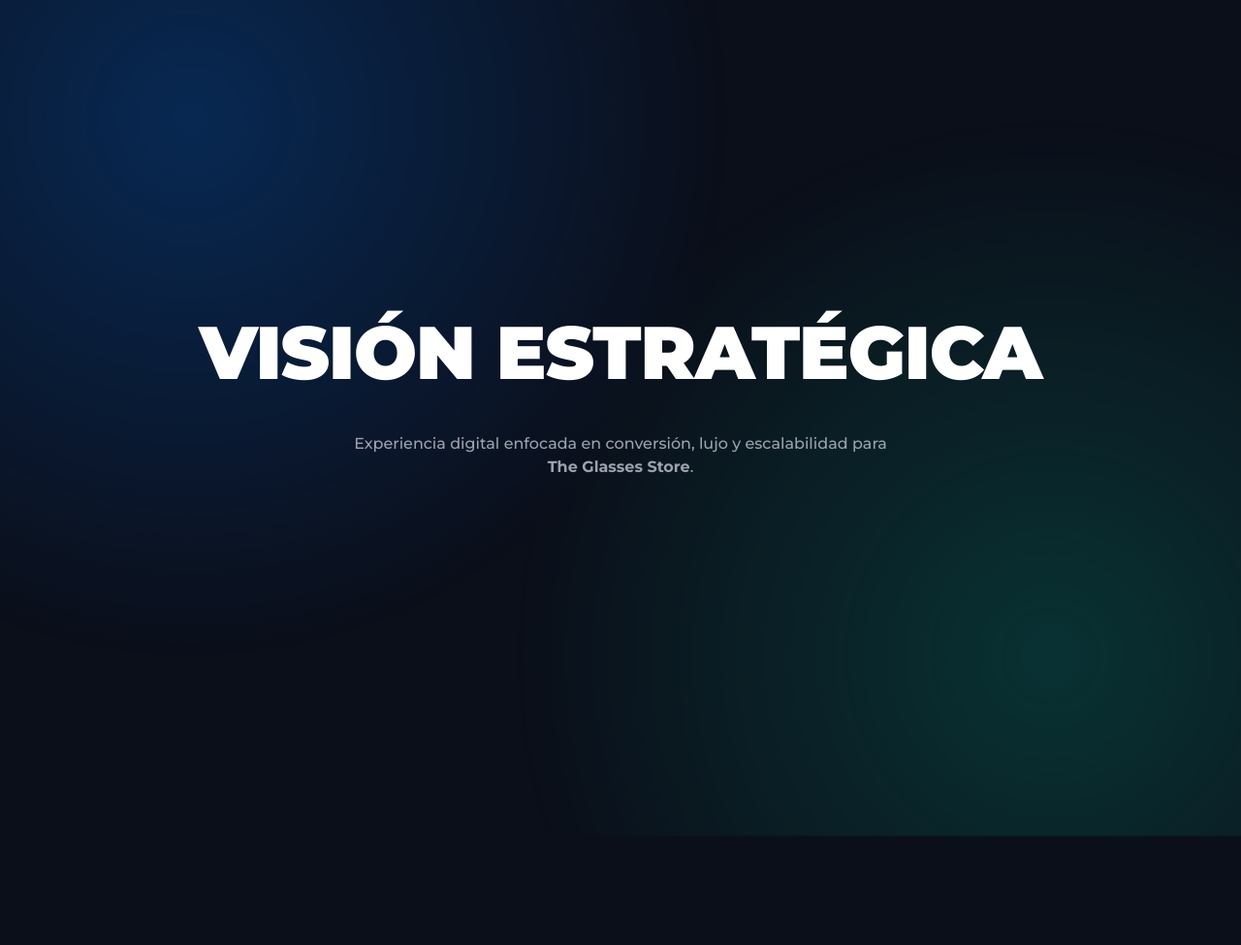
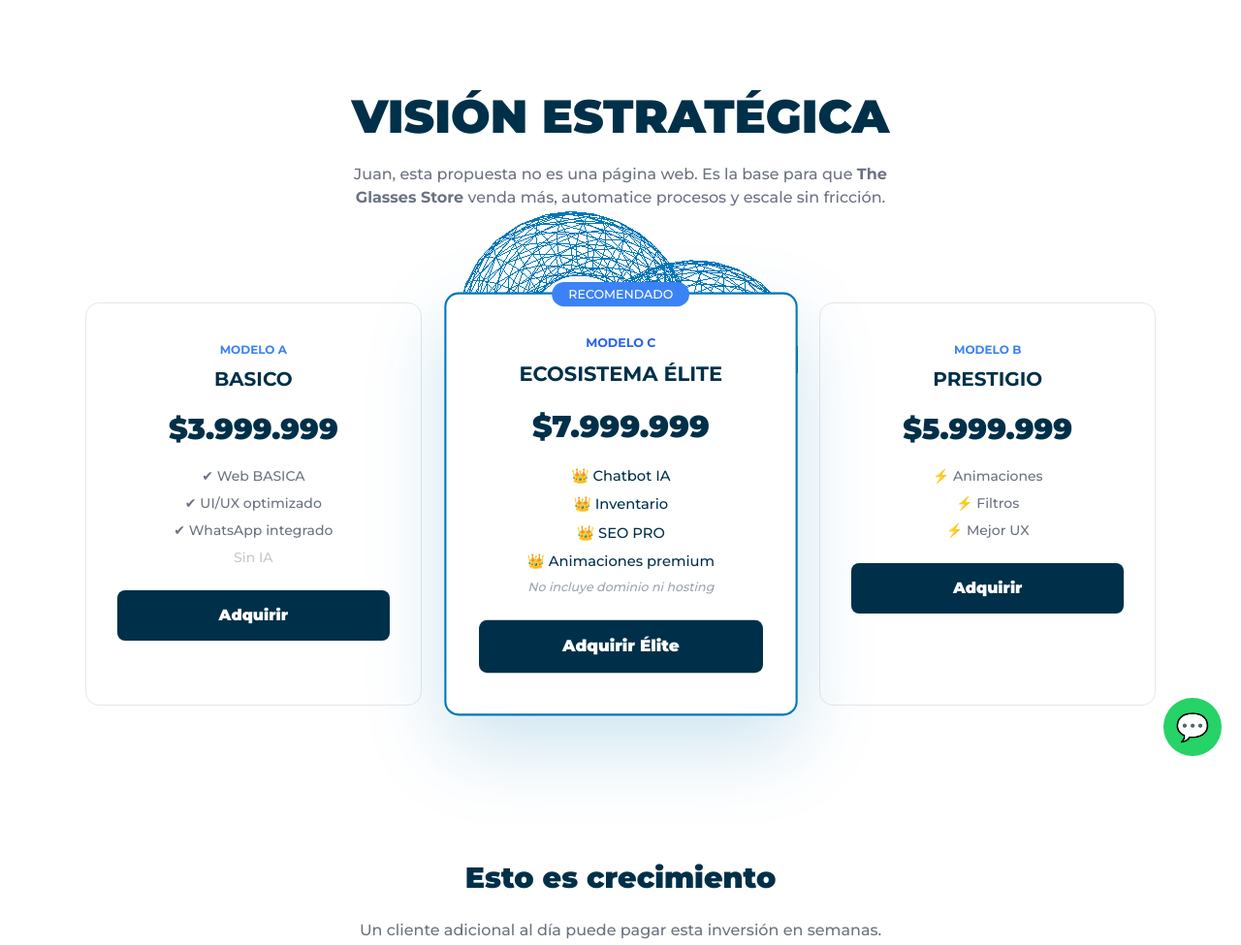
Before and after one commit to 2123S1XDaaqSDFH/Cotizacion, a plain HTML site: page index.html in a window 1280 px wide. Shown: the top 975 px of the page at 97% size. Drawn offline with nearby package versions, Linux system fonts and the light colour scheme; animation ran at ten frames a second.

Commit message:
Update index.html

```diff
--- a/index.html
+++ b/index.html
@@ -4,21 +4,26 @@
 <meta charset="UTF-8">
 <meta name="viewport" content="width=device-width, initial-scale=1.0">
 
-<title>TGS Ultra Premium</title>
+<title>Propuesta TGS | JOEX Studio</title>
 
 <script src="https://cdn.tailwindcss.com"></script>
 <script src="https://cdnjs.cloudflare.com/ajax/libs/gsap/3.12.2/gsap.min.js"></script>
-<script src="https://cdnjs.cloudflare.com/ajax/libs/gsap/3.12.2/ScrollTrigger.min.js"></script>
+<script src="https://cdnjs.cloudflare.com/ajax/libs/three.js/r134/three.min.js"></script>
 
 <link href="https://fonts.googleapis.com/css2?family=Montserrat:wght@300;500;700;900&display=swap" rel="stylesheet">
 
 <style>
+:root{
+--blue:#003049;
+--accent:#0077b6;
+--gray:#f1f5f9;
+}
 
 body{
 font-family:'Montserrat',sans-serif;
 margin:0;
-    background:#0b0f1a;
-    color:white;
+background:white;
+color:var(--blue);
 overflow-x:hidden;
 }
 
@@ -26,232 +31,208 @@ body{
 #loader{
 position:fixed;
 inset:0;
-    background:#0b0f1a;
+background:white;
 z-index:9999;
 display:flex;
 flex-direction:column;
+align-items:center;
 justify-content:center;
-    align-items:center;
 }
 
-.loader-logo{
-    width:260px;
-    filter:drop-shadow(0 0 20px rgba(255,255,255,0.2));
+.loader-logo{width:260px;}
+
+/* CANVAS */
+#bg{
+position:fixed;
+top:0;
+left:0;
+z-index:-1;
 }
 
-/* AURORA BACKGROUND */
-.aurora{
-    position:fixed;
-    inset:0;
-    z-index:-1;
-    background: radial-gradient(circle at 20% 20%, rgba(0,119,255,0.25), transparent 40%),
-                radial-gradient(circle at 80% 80%, rgba(0,255,200,0.15), transparent 40%);
-    animation:moveBg 12s infinite alternate;
+/* CARD */
+.card{
+background:white;
+border:1px solid #e5e7eb;
+border-radius:14px;
+padding:2.5rem 2rem;
+transition:.4s;
 }
 
-@keyframes moveBg{
-    0%{transform:scale(1);}
-    100%{transform:scale(1.2);}
+.card:hover{
+transform:translateY(-10px);
+box-shadow:0 20px 60px rgba(0,0,0,0.08);
 }
 
-/* GLASS CARDS */
-.glass{
-    backdrop-filter: blur(25px);
-    background: rgba(255,255,255,0.05);
-    border:1px solid rgba(255,255,255,0.08);
-    box-shadow:0 20px 60px rgba(0,0,0,0.4);
-    border-radius:20px;
-    transition:0.4s;
+/* ELITE */
+.elite{
+border:2px solid var(--accent);
+transform:scale(1.05);
+box-shadow:0 30px 80px rgba(0,119,182,0.2);
 }
 
-.glass:hover{
-    transform:translateY(-12px) scale(1.03);
-    box-shadow:0 30px 100px rgba(0,0,0,0.6);
+/* BUTTON */
+.btn{
+background:var(--blue);
+color:white;
+padding:14px;
+border-radius:8px;
+font-weight:800;
+transition:.3s;
+display:block;
+text-align:center;
 }
 
-/* BOTONES */
-.btn{
-    padding:14px;
-    border-radius:10px;
-    font-weight:800;
-    letter-spacing:1px;
-    transition:0.3s;
+.btn:hover{
+background:var(--accent);
+transform:scale(1.05);
 }
 
-.btn-primary{
-    background:linear-gradient(135deg,#0077ff,#00d4ff);
+/* MAINT */
+.maint{
+background:var(--gray);
+border-left:5px solid var(--accent);
 }
-
-.btn-primary:hover{
-    transform:scale(1.05);
-    box-shadow:0 10px 30px rgba(0,119,255,0.5);
-}
-
-.btn-light{
-    background:white;
-    color:black;
-}
-
-/* TITULOS */
-.hero-title{
-    font-size: clamp(2.5rem,6vw,5rem);
-    font-weight:900;
-    letter-spacing:-1px;
-}
-
 </style>
 </head>
 
 <body>
 
-<div class="aurora"></div>
-
 <!-- LOADER -->
 <div id="loader">
 <img src="Theglasses.jpg" class="loader-logo">
-    <div class="w-64 h-1 bg-gray-800 mt-6">
-        <div id="bar" class="h-full bg-white w-0"></div>
+<div class="w-64 h-1 bg-gray-200 mt-6 overflow-hidden">
+<div id="bar" class="h-full bg-blue-900 w-0"></div>
 </div>
 </div>
 
+<canvas id="bg"></canvas>
+
 <!-- HERO -->
-<section class="min-h-screen flex flex-col justify-center items-center text-center px-6">
-
-<h1 class="hero-title">VISIÓN ESTRATÉGICA</h1>
-
-<p class="text-gray-400 mt-6 max-w-xl">
-Experiencia digital enfocada en conversión, lujo y escalabilidad para
-<b>The Glasses Store</b>.
+<section class="text-center py-24 px-6">
+<h1 class="text-5xl font-black mb-6">VISIÓN ESTRATÉGICA</h1>
+<p class="text-gray-500 max-w-xl mx-auto">
+Juan, esta propuesta no es una página web. Es la base para que <b>The Glasses Store</b> venda más, automatice procesos y escale sin fricción.
 </p>
-
 </section>
 
 <!-- PRICING -->
-<section class="max-w-6xl mx-auto px-6 pb-32">
+<section class="max-w-6xl mx-auto px-6 pb-20 grid md:grid-cols-3 gap-8">
 
-<div class="grid md:grid-cols-3 gap-8">
-
-<!-- CARD -->
-<div class="glass p-8 text-center">
-    <p class="text-xs text-blue-400">MODELO A</p>
-    <h3 class="text-xl font-bold mt-2">BASIC</h3>
-
-    <div class="text-4xl font-black my-6">$3.999.999</div>
-
-    <ul class="text-gray-300 space-y-2 text-sm">
-        <li>UI/UX limpio</li>
-        <li>Botón WhatsApp</li>
+<div class="card text-center">
+<p class="text-xs text-blue-500 font-bold">MODELO A</p>
+<h3 class="text-xl font-bold mt-2">BASICO</h3>
+<p class="text-3xl font-black my-5">$3.999.999</p>
+<ul class="text-sm text-gray-500 space-y-2">
+<li>✔ Web BASICA</li>
+<li>✔ UI/UX optimizado</li>
+<li>✔ WhatsApp integrado</li>
 <li class="opacity-40">Sin IA</li>
 </ul>
-
-    <button class="btn btn-primary w-full mt-8">ADQUIRIR</button>
+<a href="https://wa.me/573184499437?text=Hola%20Julian,%20quiero%20el%20plan%20ESENCIAL" class="btn mt-6">Adquirir</a>
 </div>
 
-<!-- ELITE -->
-<div class="glass p-8 text-center scale-105 relative">
-    <div class="absolute -top-3 left-1/2 -translate-x-1/2 bg-blue-500 px-4 py-1 rounded-full text-xs">
+<div class="card elite text-center relative">
+<div class="absolute -top-3 left-1/2 -translate-x-1/2 bg-blue-500 text-white text-xs px-4 py-1 rounded-full">
 RECOMENDADO
 </div>
-
-    <p class="text-blue-300 text-xs">TOPE DE GAMA</p>
-    <h3 class="text-xl font-bold mt-2">ÉLITE</h3>
-
-    <div class="text-4xl font-black my-6">$7.999.999</div>
-
-    <ul class="space-y-2 text-sm">
-        <li>IA integrada</li>
-        <li>Inventario</li>
-        <li>Animaciones PRO</li>
-        <li>SEO Google</li>
+<p class="text-xs text-blue-600 font-bold">MODELO C</p>
+<h3 class="text-xl font-bold mt-2">ECOSISTEMA ÉLITE</h3>
+<p class="text-3xl font-black my-5">$7.999.999</p>
+<ul class="text-sm space-y-2">
+<li>👑 Chatbot IA</li>
+<li>👑 Inventario</li>
+<li>👑 SEO PRO</li>
+<li>👑 Animaciones premium</li>
+<li class="text-xs text-gray-400 italic">No incluye dominio ni hosting</li>
 </ul>
-
-    <button class="btn btn-light w-full mt-8">ADQUIRIR ÉLITE</button>
+<a href="https://wa.me/573184499437?text=Hola%20Julian,%20quiero%20el%20ECOSISTEMA%20ELITE" class="btn mt-6">Adquirir Élite</a>
 </div>
 
-<!-- CARD -->
-<div class="glass p-8 text-center">
-    <p class="text-xs text-blue-400">MODELO B</p>
+<div class="card text-center">
+<p class="text-xs text-blue-500 font-bold">MODELO B</p>
 <h3 class="text-xl font-bold mt-2">PRESTIGIO</h3>
-
-    <div class="text-4xl font-black my-6">$5.999.999</div>
-
-    <ul class="text-gray-300 space-y-2 text-sm">
-        <li>Animaciones GSAP</li>
-        <li>Filtros</li>
-        <li>Soporte</li>
+<p class="text-3xl font-black my-5">$5.999.999</p>
+<ul class="text-sm text-gray-500 space-y-2">
+<li>⚡ Animaciones</li>
+<li>⚡ Filtros</li>
+<li>⚡ Mejor UX</li>
 </ul>
-
-    <button class="btn btn-primary w-full mt-8">ADQUIRIR</button>
-</div>
-
-</div>
-</section>
-
-<!-- MANTENIMIENTO -->
-<section class="max-w-3xl mx-auto px-6 pb-32">
-
-<div class="glass p-8">
-
-<h4 class="font-bold mb-3">Mantenimiento</h4>
-
-<p class="text-gray-400 text-sm mb-6">
-Incluye seguridad, IA y bases de datos.
-</p>
-
-<div class="flex justify-between items-center bg-black/30 p-4 rounded-lg">
-    <span class="text-xl font-black">$700.000 / mes</span>
-    <span class="text-xs text-blue-400">JOEX</span>
-</div>
-
+<a href="https://wa.me/573184499437?text=Hola%20Julian,%20quiero%20el%20plan%20PRESTIGIO" class="btn mt-6">Adquirir</a>
 </div>
 
 </section>
 
+<!-- ROI -->
+<section class="max-w-4xl mx-auto px-6 py-20 text-center">
+<h2 class="text-3xl font-black mb-6">Esto es crecimiento</h2>
+<p class="text-gray-500 mb-10">
+Un cliente adicional al día puede pagar esta inversión en semanas.
+</p>
+</section>
+
+<!-- COMPARATIVA -->
+<section class="max-w-5xl mx-auto px-6 pb-20">
+<h2 class="text-2xl font-black text-center mb-10">Comparativa real</h2>
+<table class="w-full text-sm border">
+<tr class="bg-gray-100">
+<th class="p-3">Función</th><th>A</th><th>B</th><th class="text-blue-600">Élite</th>
+</tr>
+<tr><td class="p-3">IA</td><td>—</td><td>—</td><td>✔</td></tr>
+<tr><td class="p-3">Inventario</td><td>—</td><td>—</td><td>✔</td></tr>
+<tr><td class="p-3">SEO</td><td>Básico</td><td>Medio</td><td>Pro</td></tr>
+</table>
+</section>
+
+<!-- CIERRE -->
+<section class="text-center px-6 pb-24">
+<h2 class="text-3xl font-black mb-6">Juan, esto es lo que sigue</h2>
+
+<p class="text-gray-500 max-w-xl mx-auto mb-8">
+Puedes seguir operando manualmente… o dar el paso a un sistema que trabaje por ti.
+</p>
+
+<a href="https://wa.me/573184499437?text=Hola%20Julian,%20quiero%20avanzar%20con%20la%20propuesta"
+class="btn mx-auto max-w-xs">
+Quiero escalar The Glasses Store
+</a>
+
+<p class="text-xs text-gray-400 mt-4">
+Respuesta directa, sin compromiso.
+</p>
+</section>
+
+<!-- WHATSAPP FLOAT -->
+<a href="https://wa.me/573184499437?text=Hola%20Julian,%20quiero%20información"
+style="position:fixed;bottom:20px;right:20px;background:#25D366;color:white;width:60px;height:60px;border-radius:50%;display:flex;align-items:center;justify-content:center;font-size:28px;">
+💬
+</a>
+
 <script>
-
-gsap.registerPlugin(ScrollTrigger);
 
 /* LOADER */
 gsap.to("#bar",{width:"100%",duration:1.5});
 gsap.to("#loader",{opacity:0,delay:1.6,duration:1,onComplete:()=>loader.remove()});
 
-/* HERO */
-gsap.from(".hero-title",{y:100,opacity:0,duration:1});
+/* THREE */
+const scene = new THREE.Scene();
+const camera = new THREE.PerspectiveCamera(75,window.innerWidth/window.innerHeight,0.1,1000);
+const renderer = new THREE.WebGLRenderer({canvas:document.getElementById("bg"),alpha:true});
+renderer.setSize(window.innerWidth,window.innerHeight);
 
-/* CARDS SCROLL */
-gsap.from(".glass",{
-    scrollTrigger:{
-        trigger:".glass",
-        start:"top 80%"
-    },
-    y:100,
-    opacity:0,
-    stagger:0.2,
-    duration:1
-});
+const geometry = new THREE.TorusKnotGeometry(10,3,100,16);
+const material = new THREE.MeshBasicMaterial({color:0x0077b6,wireframe:true});
+const torus = new THREE.Mesh(geometry,material);
 
-/* MICROINTERACCIONES */
-document.querySelectorAll(".glass").forEach(card=>{
-    card.addEventListener("mousemove",(e)=>{
-        let x = (e.offsetX / card.clientWidth - 0.5) * 10;
-        let y = (e.offsetY / card.clientHeight - 0.5) * 10;
+scene.add(torus);
+camera.position.z = 50;
 
-        gsap.to(card,{
-            rotationY:x,
-            rotationX:-y,
-            transformPerspective:500,
-            duration:0.3
-        });
-    });
-
-    card.addEventListener("mouseleave",()=>{
-        gsap.to(card,{
-            rotationX:0,
-            rotationY:0,
-            duration:0.5
-        });
-    });
-});
+function animate(){
+requestAnimationFrame(animate);
+torus.rotation.x += 0.002;
+torus.rotation.y += 0.003;
+renderer.render(scene,camera);
+}
+animate();
 
 </script>
 
```
Lines whose indentation alone changed are shown as unchanged.
